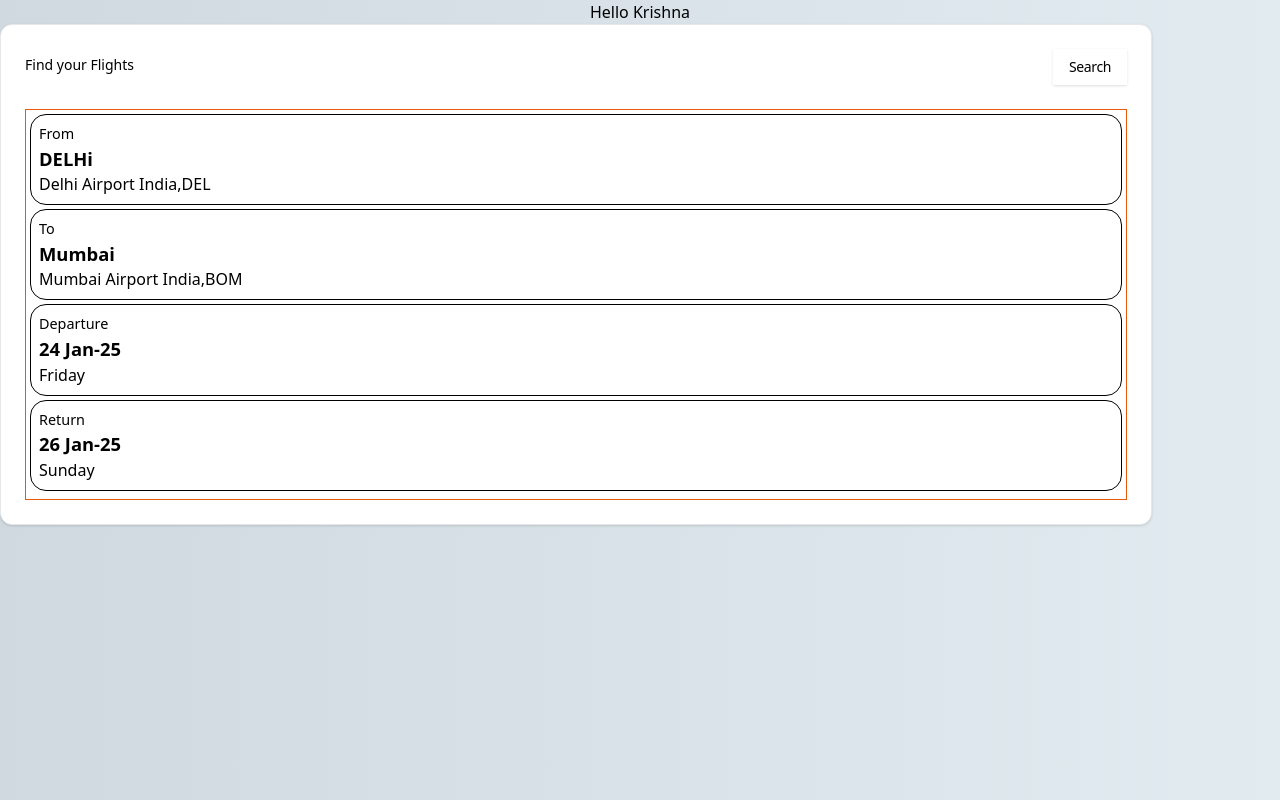
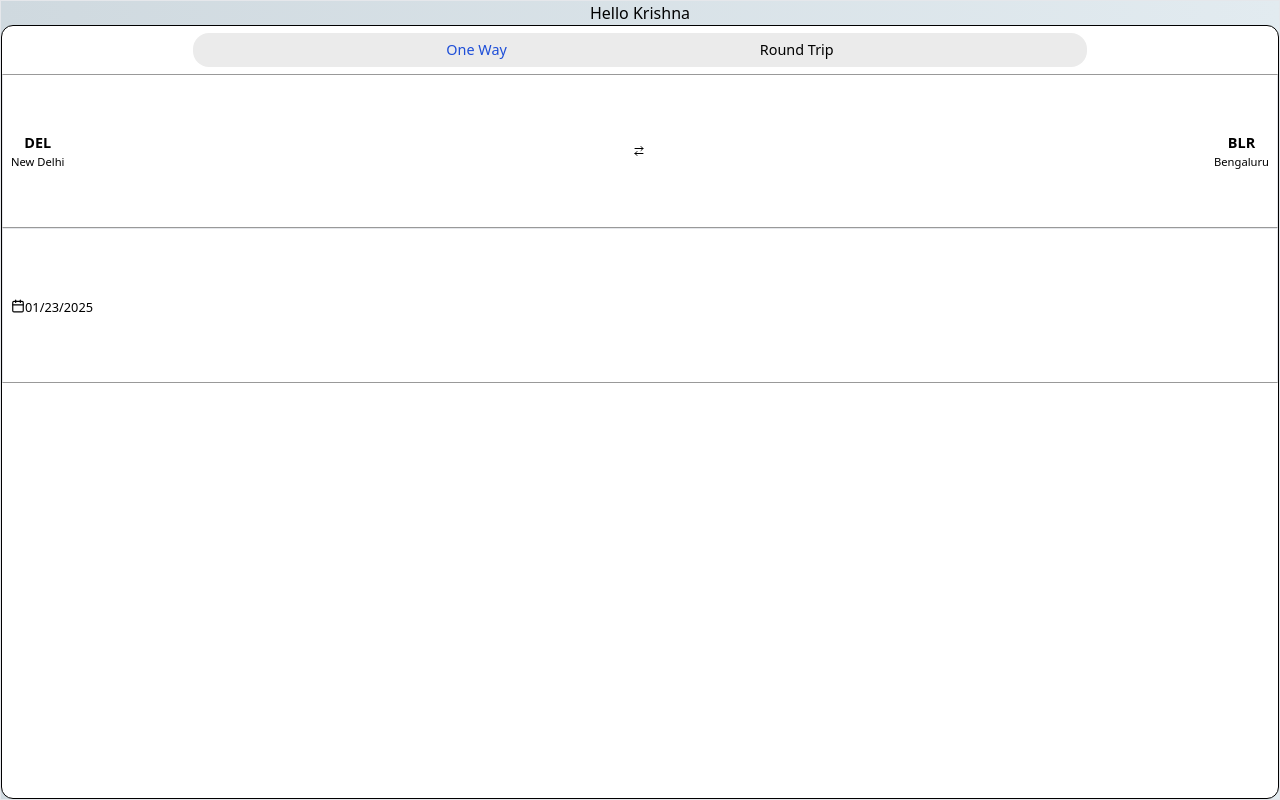
Before and after one commit to rahulsharma2442/Flight-Frontend, a React (Vite) app: page / in a window 1280 px wide. Built offline with nearby package versions, Linux system fonts and the light colour scheme.

Commit message:
added calender and some functionalities

```diff
--- a/package.json
+++ b/package.json
@@ -13,14 +13,19 @@
     "@radix-ui/react-dialog": "^1.1.5",
     "@radix-ui/react-dropdown-menu": "^2.1.4",
     "@radix-ui/react-label": "^2.1.1",
+    "@radix-ui/react-popover": "^1.1.5",
     "@radix-ui/react-radio-group": "^1.2.2",
     "@radix-ui/react-slot": "^1.1.1",
+    "@radix-ui/react-switch": "^1.1.2",
     "@reduxjs/toolkit": "^2.5.0",
     "class-variance-authority": "^0.7.1",
     "clsx": "^2.1.1",
+    "date-fns": "^3.6.0",
     "lucide-react": "^0.473.0",
     "node-input-validator": "^4.5.1",
     "react": "^18.3.1",
+    "react-datepicker": "^7.6.0",
+    "react-day-picker": "^8.10.1",
     "react-dom": "^18.3.1",
     "react-redux": "^9.2.0",
     "tailwind-merge": "^2.6.0",
--- /dev/null
+++ b/src/components/ui/calendar.jsx
@@ -0,0 +1,71 @@
+import * as React from "react"
+import { ChevronLeft, ChevronRight } from "lucide-react"
+import { DayPicker } from "react-day-picker"
+
+import { cn } from "@/lib/utils"
+import { buttonVariants } from "@/components/ui/button"
+
+function Calendar({
+  className,
+  classNames,
+  showOutsideDays = true,
+  ...props
+}) {
+  return (
+    (<DayPicker
+      showOutsideDays={showOutsideDays}
+      className={cn("p-3", className)}
+      classNames={{
+        months: "flex flex-col sm:flex-row space-y-4 sm:space-x-4 sm:space-y-0",
+        month: "space-y-4",
+        caption: "flex justify-center pt-1 relative items-center",
+        caption_label: "text-sm font-medium",
+        nav: "space-x-1 flex items-center",
+        nav_button: cn(
+          buttonVariants({ variant: "outline" }),
+          "h-7 w-7 bg-transparent p-0 opacity-50 hover:opacity-100"
+        ),
+        nav_button_previous: "absolute left-1",
+        nav_button_next: "absolute right-1",
+        table: "w-full border-collapse space-y-1",
+        head_row: "flex",
+        head_cell:
+          "text-muted-foreground rounded-md w-8 font-normal text-[0.8rem]",
+        row: "flex w-full mt-2",
+        cell: cn(
+          "relative p-0 text-center text-sm focus-within:relative focus-within:z-20 [&:has([aria-selected])]:bg-accent [&:has([aria-selected].day-outside)]:bg-accent/50 [&:has([aria-selected].day-range-end)]:rounded-r-md",
+          props.mode === "range"
+            ? "[&:has(>.day-range-end)]:rounded-r-md [&:has(>.day-range-start)]:rounded-l-md first:[&:has([aria-selected])]:rounded-l-md last:[&:has([aria-selected])]:rounded-r-md"
+            : "[&:has([aria-selected])]:rounded-md"
+        ),
+        day: cn(
+          buttonVariants({ variant: "ghost" }),
+          "h-8 w-8 p-0 font-normal aria-selected:opacity-100"
+        ),
+        day_range_start: "day-range-start",
+        day_range_end: "day-range-end",
+        day_selected:
+          "bg-primary text-primary-foreground hover:bg-primary hover:text-primary-foreground focus:bg-primary focus:text-primary-foreground",
+        day_today: "bg-accent text-accent-foreground",
+        day_outside:
+          "day-outside text-muted-foreground aria-selected:bg-accent/50 aria-selected:text-muted-foreground",
+        day_disabled: "text-muted-foreground opacity-50",
+        day_range_middle:
+          "aria-selected:bg-accent aria-selected:text-accent-foreground",
+        day_hidden: "invisible",
+        ...classNames,
+      }}
+      components={{
+        IconLeft: ({ className, ...props }) => (
+          <ChevronLeft className={cn("h-4 w-4", className)} {...props} />
+        ),
+        IconRight: ({ className, ...props }) => (
+          <ChevronRight className={cn("h-4 w-4", className)} {...props} />
+        ),
+      }}
+      {...props} />)
+  );
+}
+Calendar.displayName = "Calendar"
+
+export { Calendar }
--- /dev/null
+++ b/src/components/ui/popover.jsx
@@ -0,0 +1,27 @@
+import * as React from "react"
+import * as PopoverPrimitive from "@radix-ui/react-popover"
+
+import { cn } from "@/lib/utils"
+
+const Popover = PopoverPrimitive.Root
+
+const PopoverTrigger = PopoverPrimitive.Trigger
+
+const PopoverAnchor = PopoverPrimitive.Anchor
+
+const PopoverContent = React.forwardRef(({ className, align = "center", sideOffset = 4, ...props }, ref) => (
+  <PopoverPrimitive.Portal>
+    <PopoverPrimitive.Content
+      ref={ref}
+      align={align}
+      sideOffset={sideOffset}
+      className={cn(
+        "z-50 w-72 rounded-md border bg-popover p-4 text-popover-foreground shadow-md outline-none data-[state=open]:animate-in data-[state=closed]:animate-out data-[state=closed]:fade-out-0 data-[state=open]:fade-in-0 data-[state=closed]:zoom-out-95 data-[state=open]:zoom-in-95 data-[side=bottom]:slide-in-from-top-2 data-[side=left]:slide-in-from-right-2 data-[side=right]:slide-in-from-left-2 data-[side=top]:slide-in-from-bottom-2",
+        className
+      )}
+      {...props} />
+  </PopoverPrimitive.Portal>
+))
+PopoverContent.displayName = PopoverPrimitive.Content.displayName
+
+export { Popover, PopoverTrigger, PopoverContent, PopoverAnchor }
--- a/src/pages/SearchPage.jsx
+++ b/src/pages/SearchPage.jsx
@@ -1,43 +1,72 @@
-import { Card, CardContent, CardHeader, CardDescription,CardTitle } from "@/components/ui/card";
+/* eslint-disable no-unused-vars */
 import { useState } from "react";
+
+// Reusable components imports...
 import { Button } from "../components/ui/button";
+import { DatePickerComp } from "../reusablecomponents/DatePickern";
+// icons imports.....
+import { Calendar } from "lucide-react";
+import { ArrowRightLeft } from "lucide-react";
+export const SearchPage = () => {
+  const [origin, setOrigin] = useState({ code: "DEL", name: "New Delhi" });
+  const [destination, setDestination] = useState({ code: "BLR", name: "Bengaluru" });
+  const [tripType, setTripType] = useState("oneWay");
+  const tripTypeCss = "text-blue-700 font-medium  rounded-xl";
+  const [selectedDate, setSelectedDate] = useState(null);
 
-export const SearchPage = () => {
-    const [starting,setStarting] = useState({place:"DELHi",code:"DEL",name:"Delhi Airport India"});
-    const [destination,setDestination] = useState({place:"Mumbai",code:"BOM",name:"Mumbai Airport India"});
+  const swapFunction = () => {
+    let val = origin;
+    setOrigin(destination);
+    setDestination(val);
+  };
+
   return (
-    <div className="h-[100vh] w-full">
-        <div className="flex flex-row justify-center items-center w-full">Hello Krishna</div>
-        <Card className="w-[90%] bg-white">
-            <CardHeader className="flex flex-row-reverse justify-between">
-                <CardTitle><Button>Search</Button></CardTitle>
-                <CardDescription>Find your Flights</CardDescription>
-            </CardHeader>
-            <CardContent>
-                <div className="flex flex-col flex-wrap sm:flex sm:flex-row sm:flex-wrap justify-center items-center p-1 border-[1px] border-orange-600">
-                    <div className="flex flex-col  justify-center items-start rounded-2xl border-[1px]  border-black w-full mb-1 p-2">
-                        <p className="text-[0.9rem]">From</p>
-                        <p className="text-[1.15rem] font-semibold">{starting?.place}</p>
-                        <p className="text-[1rem]">{starting?.name},{starting.code}</p>
-                    </div>
-                    <div className="flex flex-col justify-center items-start rounded-2xl border-[1px] border-black w-full mb-1 p-2">
-                    <p className="text-[0.9rem]">To</p>
-                        <p className="text-[1.15rem] font-semibold">{destination?.place}</p>
-                        <p className="text-[1rem]">{destination?.name},{destination.code}</p>
-                    </div>
-                    <div className="flex flex-col justify-center items-start rounded-2xl border-[1px] border-black w-full mb-1 p-2">
-                        <p className="text-[0.9rem]">Departure</p>
-                        <p className="text-[1.15rem] font-semibold">24 Jan-25</p>
-                        <p className="text-[1rem]">Friday</p>
-                    </div>
-                    <div className="flex flex-col justify-center items-start  rounded-2xl border-[1px] border-black w-full mb-1 p-2">
-                        <p className="text-[0.9rem]">Return</p>
-                        <p className="text-[1.15rem] font-semibold">26 Jan-25</p>
-                        <p className="text-[1rem]">Sunday</p>
-                    </div>
-                </div>
-            </CardContent>
-        </Card>
+    <div className="h-[100vh] w-full border-[1px] flex flex-col items-center">
+      <div className="flex flex-row justify-center items-center w-full">Hello Krishna</div>
+      <div className="bg-white border-[1px] border-black w-full h-full rounded-xl flex flex-col">
+        <div className="flex flex-row justify-around items-center h-12 w-full">
+          <div className="flex flex-row bg-[rgb(235,235,235)] w-[70%] rounded-2xl h-[70%] justify-evenly">
+            <div onClick={() => setTripType("oneWay")} className={`flex flex-row justify-center items-center text-[0.9rem] ${tripType === "oneWay" ? tripTypeCss : ""}`}>
+              One Way
+            </div>
+            <div onClick={() => setTripType("roundTrip")} className={`flex flex-row justify-center items-center text-[0.9rem] ${tripType === "roundTrip" ? tripTypeCss : ""}`}>
+              Round Trip
+            </div>
+          </div>
+        </div>
+        <div className="border-[1px] border-y-[rgb(0,0,0,0.4)] flex flex-row justify-between items-center h-[20%] px-2">
+          <div className="flex flex-col justify-center items-center">
+            <div className="font-bold text-[0.9rem]">{origin.code}</div>
+            <div className="text-[0.7rem]">{origin.name}</div>
+          </div>
+
+            <ArrowRightLeft onClick={swapFunction} className="h-3 " />
+
+          <div className="flex flex-col justify-center items-center">
+            <div className="font-bold text-[0.9rem]">{destination.code}</div>
+            <div className="text-[0.7rem]">{destination.name}</div>
+          </div>
+        </div>
+        <div className="border-[1px] border-b-[rgb(0,0,0,0.4)] flex flex-row justify-between items-center h-[20%] px-2">
+          <div className="flex flex-col justify-center items-center">
+            <div className="flex flex-row justify-center items-center">
+              <Calendar size={14} color="black" />
+              <DatePickerComp customClass={"origin"} />
+            </div>
+          </div>
+
+          <div className="flex flex-col justify-center items-center">
+            {tripType == "roundTrip" && (
+              <div className="flex flex-row justify-center items-center">
+                <Calendar size={14} color="black" />
+                <DatePickerComp customClass={"destination"} />
+              </div>
+            )}
+          </div>
+        </div>
+      </div>
     </div>
-  )
-}
+  );
+};
+// 92 115 231
+//
--- /dev/null
+++ b/src/reusablecomponents/DatePicker.jsx
@@ -0,0 +1,41 @@
+"use client"
+
+import * as React from "react"
+import { format } from "date-fns"
+import { Calendar as CalendarIcon } from "lucide-react"
+
+import { cn } from "../lib/utils";
+import { Button } from "../components/ui/button";
+import { Calendar } from "../components/ui/calendar";
+import {Popover,  PopoverContent,
+    PopoverTrigger,} from "../components/ui/popover";
+
+
+export function DatePickerDemo() {
+  const [date, setDate] = React.useState(null);
+
+  return (
+    <Popover>
+      <PopoverTrigger asChild>
+        <Button
+          variant={"outline"}
+          className={cn(
+            "w-[280px] justify-start text-left font-normal",
+            !date && "text-muted-foreground"
+          )}
+        >
+          <CalendarIcon className="mr-2 h-4 w-4" />
+          {date ? format(date, "PPP") : <span>Pick a date</span>}
+        </Button>
+      </PopoverTrigger>
+      <PopoverContent className="w-auto p-0">
+        <Calendar
+          mode="single"
+          selected={date}
+          onSelect={setDate}
+          initialFocus
+        />
+      </PopoverContent>
+    </Popover>
+  )
+}
--- /dev/null
+++ b/src/reusablecomponents/DatePickern.jsx
@@ -0,0 +1,19 @@
+/* eslint-disable react/prop-types */
+import { useState } from "react";
+import DatePicker from "react-datepicker";
+import "react-datepicker/dist/react-datepicker.css";
+import "./style.css";
+
+export const DatePickerComp = ({ customClass }) => {
+  const [startDate, setStartDate] = useState(new Date());
+    console.log(customClass);
+  return (
+    <div className={`custom-date-picker ${customClass}`}>
+      <DatePicker
+        minDate={new Date()}
+        selected={startDate}
+        onChange={(date) => setStartDate(date)}
+      />
+    </div>
+  );
+};
--- a/src/reusablecomponents/SignUpDialog.jsx
+++ b/src/reusablecomponents/SignUpDialog.jsx
@@ -1,11 +1,11 @@
-import { Copy } from "lucide-react"
+/* eslint-disable react/prop-types */
+// import { Copy } from "lucide-react"
 
 import { Button } from "@/components/ui/button"
 import {
   Dialog,
   DialogClose,
   DialogContent,
-  DialogDescription,
   DialogFooter,
   DialogHeader,
   DialogTitle,
--- /dev/null
+++ b/src/reusablecomponents/style.css
@@ -0,0 +1,43 @@
+ .origin .react-datepicker-wrapper .react-datepicker__input-container input {
+    width: 75px;
+    font-size: 0.8rem;
+
+
+  }
+  .origin .react-datepicker-wrapper .react-datepicker__input-container {
+    width: 78px;
+
+  }
+  .origin .react-datepicker-wrapper{
+    width: 78px;
+
+  }
+  .origin .react-datepicker-popper{
+    margin-left: 80px;
+  }
+  .origin .react-datepicker-popper[data-placement^=bottom] .react-datepicker__triangle {
+
+    visibility: hidden;
+  }
+
+  .destination .react-datepicker-wrapper .react-datepicker__input-container input {
+    width: 75px;
+    font-size: 0.8rem;
+
+  }
+  .destination .react-datepicker-wrapper .react-datepicker__input-container {
+    width: 78px;
+
+  }
+  .destination .react-datepicker-wrapper{
+    width: 78px;
+
+  }
+  .destination .react-datepicker-popper[data-placement^=bottom] .react-datepicker__triangle {
+    left:40px;
+    visibility: hidden;
+
+  }
+  .destination .react-datepicker-popper{
+    margin-left: -80px;
+  }
```
Also changed, not shown: src/components/ui/switch.jsx (added, +22 -0 lines), 1 other file (tests, documents, lock files or other folders).
